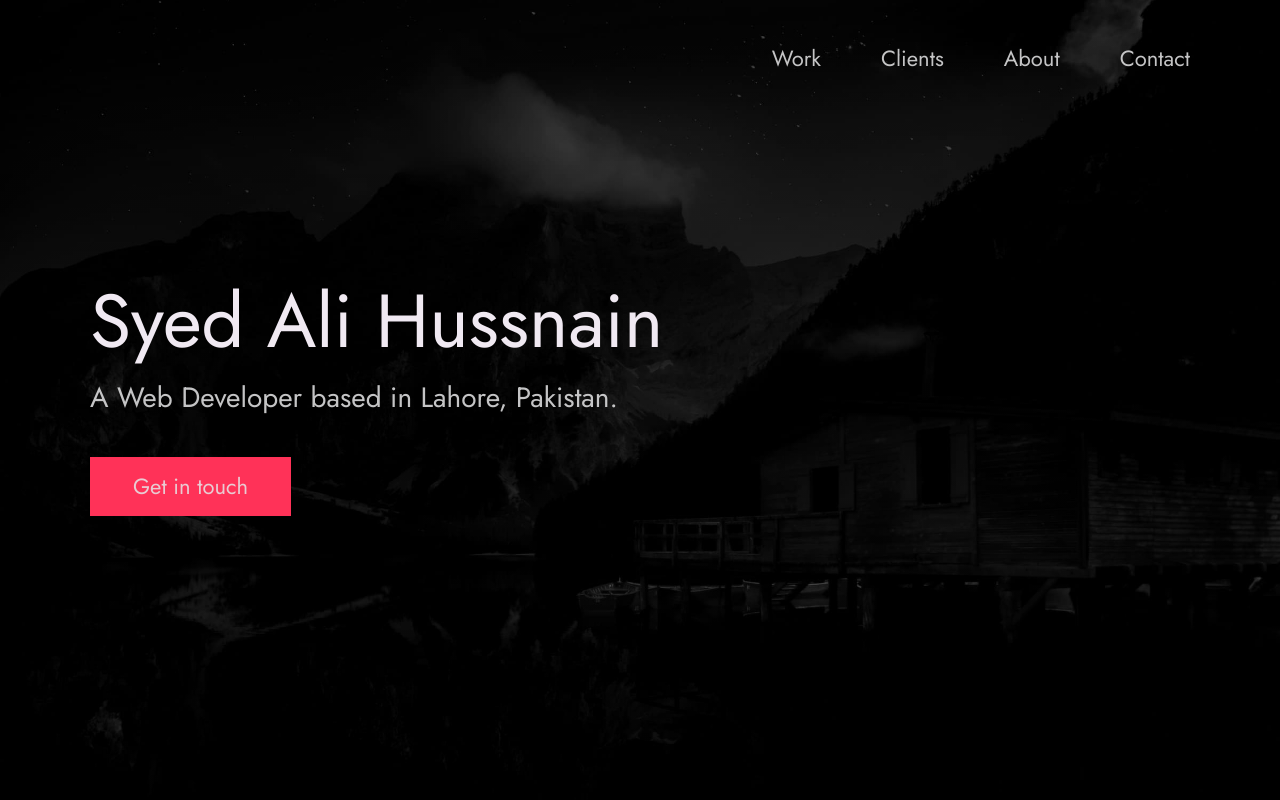
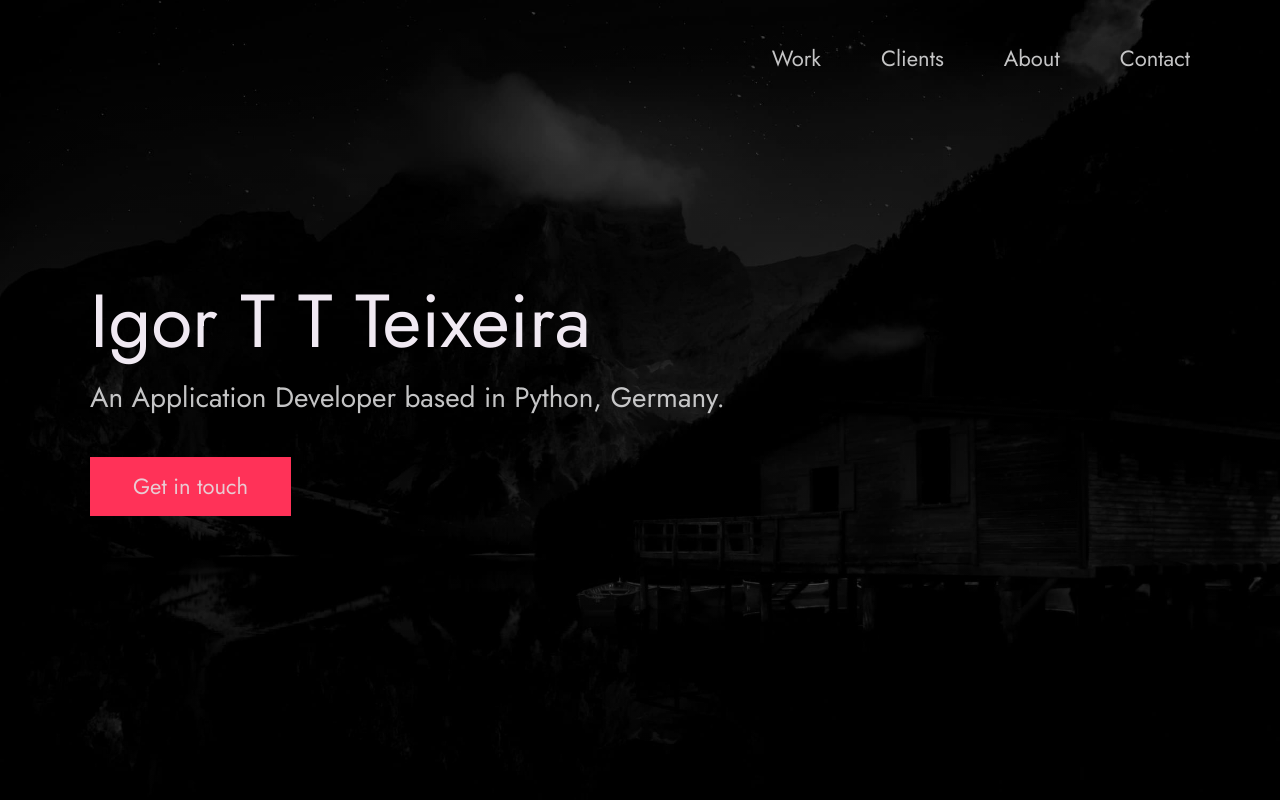
Before and after one commit to IgorTTenorio/my-portfolio, a plain HTML site: page index.html in a window 1280 px wide. Shown: the top 800 px of the page. Drawn offline with Linux system fonts and the light colour scheme.

Commit message:
header name changed

```diff
--- a/index.html
+++ b/index.html
@@ -56,10 +56,10 @@
       <div class="header__text">
         <h1 class="heading-primary">
           <!-- Replace the following name with your name -->
-          <span>Syed Ali Hussnain</span>
+          <span>Igor T T Teixeira</span>
         </h1>
         <!-- Put a small paragraph about yourself -->
-        <p>A Web Developer based in Lahore, Pakistan.</p>
+        <p>An Application Developer based in Python, Germany.</p>
         <a href="#contact" class="btn btn--pink">Get in touch</a>
       </div>
     </div>
```
